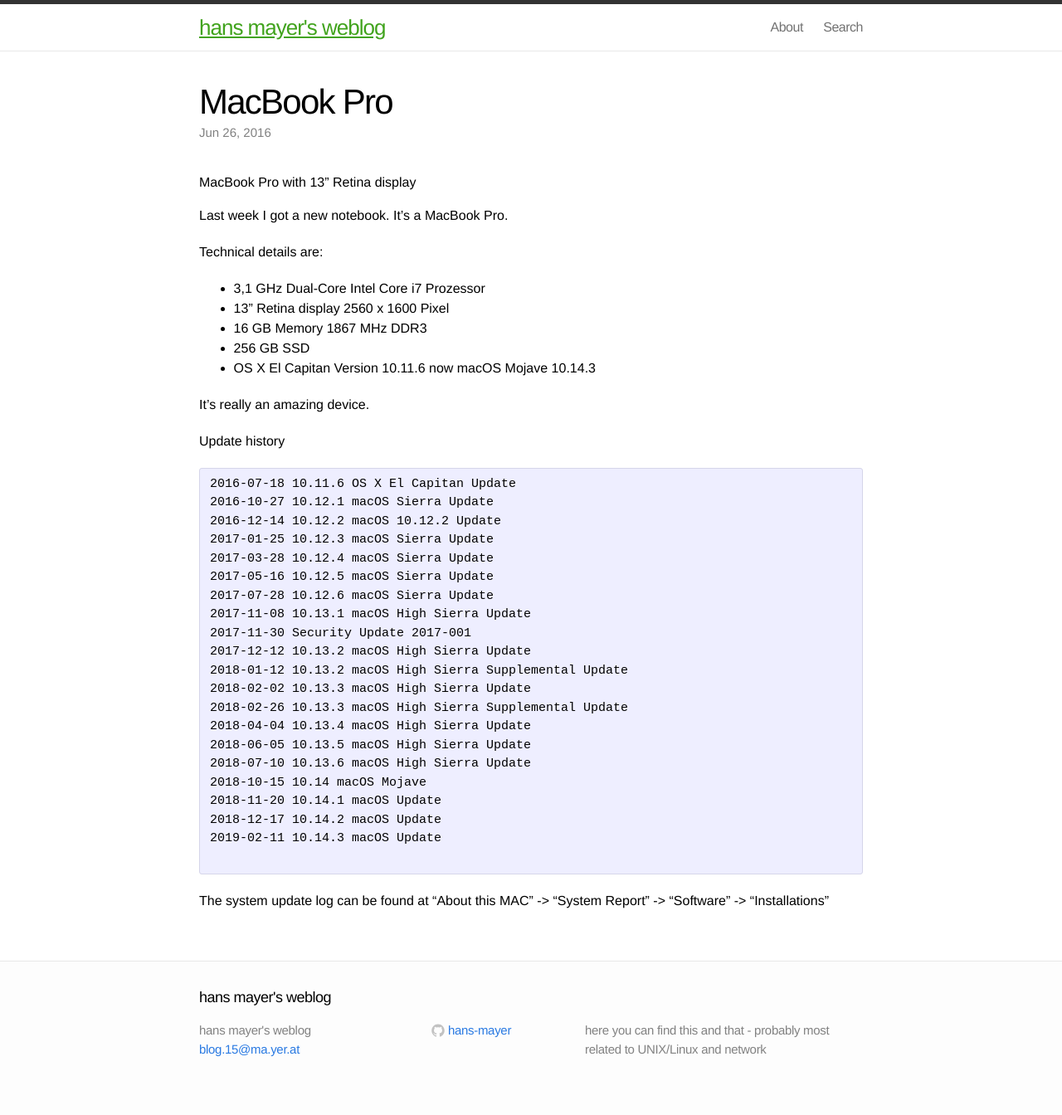
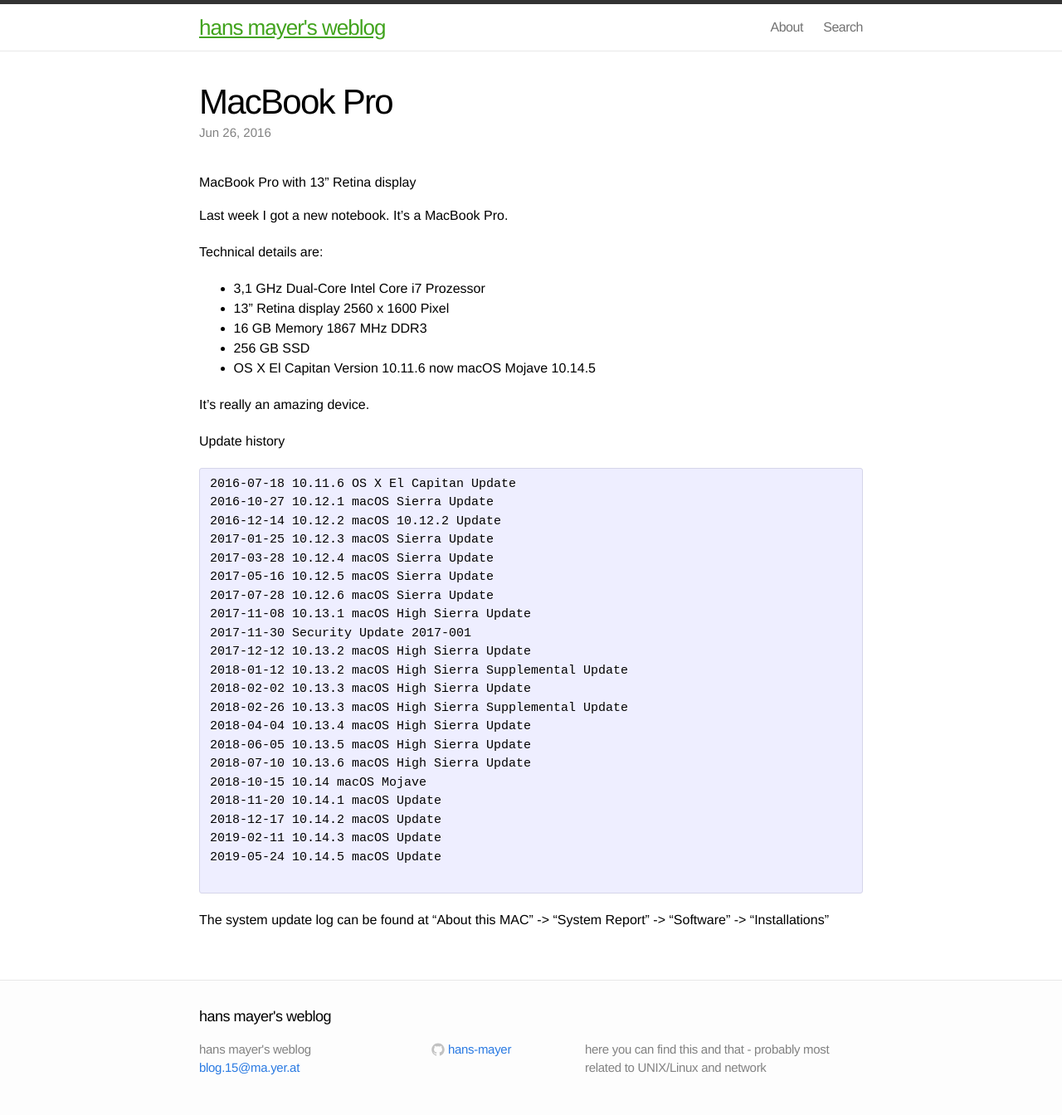
Before and after one commit to hans-mayer/blog, a Jekyll site: the page built from _posts/2016-06-26-MacBookPro.markdown, in a window 1280 px wide. Shown: the whole page at 83% size. Built offline with Jekyll 4.4.1, drawn with Linux system fonts in a browser that asks for light colours; before the commit the page ends 1321 px from its top, so only the background shows below that.

Commit message:
MacBookPro update history 10.14.5 Update

```diff
--- a/_posts/2016-06-26-MacBookPro.markdown
+++ b/_posts/2016-06-26-MacBookPro.markdown
@@ -15,7 +15,7 @@
 * 13" Retina display 2560 x 1600 Pixel
 * 16 GB Memory 1867 MHz DDR3
 * 256 GB SSD
-* OS X El Capitan Version 10.11.6 now macOS Mojave 10.14.3
+* OS X El Capitan Version 10.11.6 now macOS Mojave 10.14.5
 
 It's really an amazing device.
 
@@ -43,6 +43,7 @@
 2018-11-20 10.14.1 macOS Update
 2018-12-17 10.14.2 macOS Update
 2019-02-11 10.14.3 macOS Update
+2019-05-24 10.14.5 macOS Update
 
 </pre>
 
```
